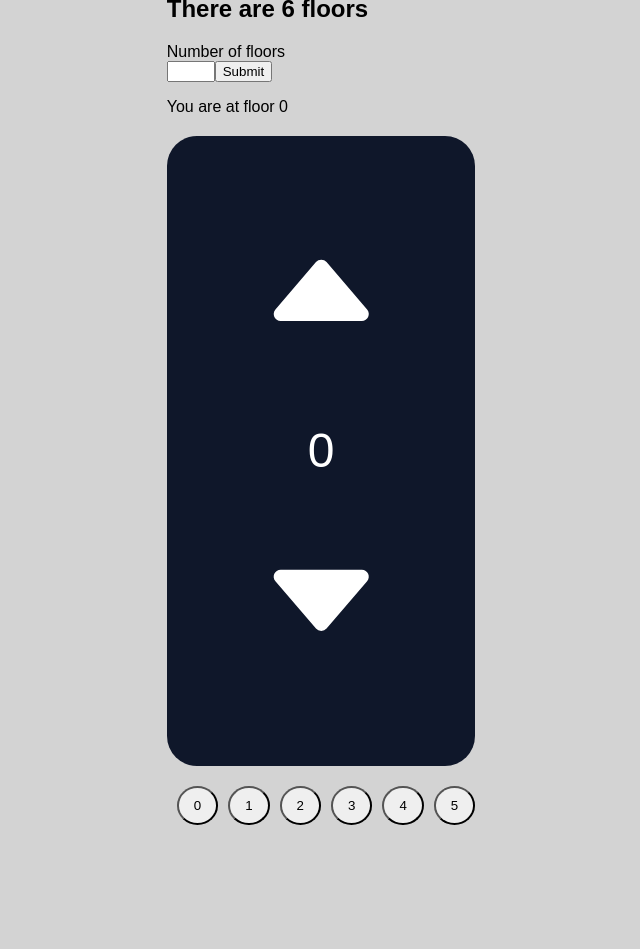
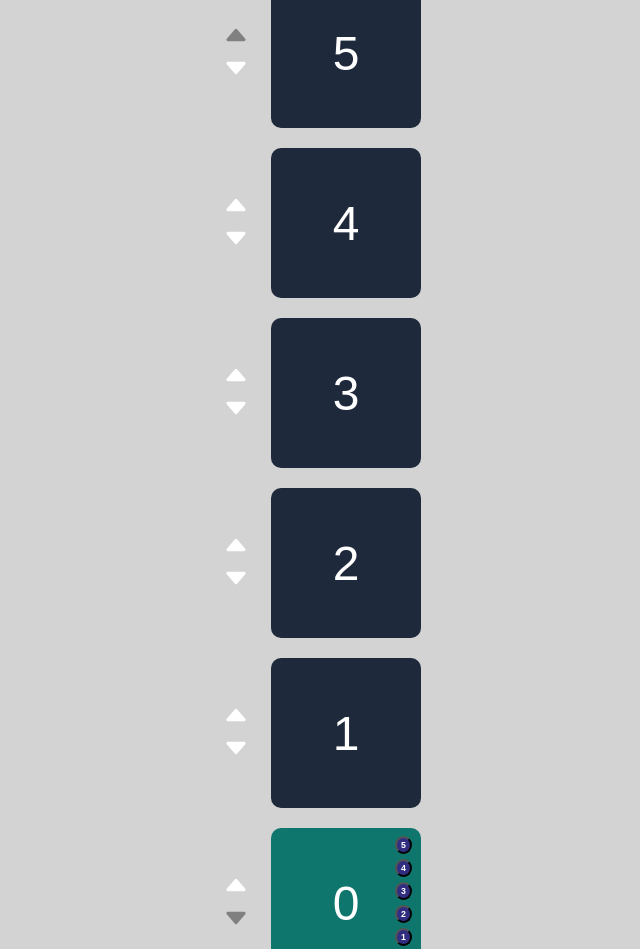
Before and after one commit to charls96/elevator-marvia, a React (Vite) app: page / in a window 1280 px wide. Shown: the top 949 px of the page, without its empty margins (319-959 px from the left). Before the commit the page ends 825 px from the top, so only its background shows below. Built offline with nearby package versions, Linux system fonts and the light colour scheme.

Commit message:
adapting the elevator to the assignment

```diff
--- /dev/null
+++ b/src/components/ButtonElevator.tsx
@@ -0,0 +1,24 @@
+type Props = {
+  id: number;
+  elevatorButtonDataToElevatorBody?: (elevatorButtonDataValue: number) => void;
+};
+
+const ButtonElevator = ({ id, elevatorButtonDataToElevatorBody }: Props) => {
+  return (
+    <button
+      value={id}
+      className="elevator-button"
+      onClick={(e) => {
+        e.preventDefault();
+        const elevatorButtonValue: number = parseInt(
+          (e.currentTarget as HTMLInputElement).value
+        );
+        elevatorButtonDataToElevatorBody?.(elevatorButtonValue);
+      }}
+    >
+      {id}
+    </button>
+  );
+};
+
+export default ButtonElevator;
--- /dev/null
+++ b/src/components/ButtonsOutside.tsx
@@ -0,0 +1,75 @@
+type Props = {
+  currentFloorNumber: number;
+  numberElevator: number;
+  numberFloors: number;
+  elevatorOutsideButtonDataToElevator?: (
+    elevatorOutsideButtonDataValue: number,
+    direction: string
+  ) => void;
+};
+
+const ButtonsOutside = ({
+  numberElevator,
+  numberFloors,
+  elevatorOutsideButtonDataToElevator,
+}: Props) => {
+  return (
+    <div className="arrow-buttons">
+      <button
+        value={numberElevator}
+        className="button-elevator-outside"
+        disabled={numberElevator === numberFloors - 1 ? true : false}
+        style={
+          numberElevator === numberFloors - 1 ? { cursor: "not-allowed" } : {}
+        }
+        onClick={(e) => {
+          e.preventDefault();
+          const elevatorOutsideButtonValue: number = parseInt(
+            (e.currentTarget as HTMLInputElement).value
+          );
+          console.log(elevatorOutsideButtonValue);
+          elevatorOutsideButtonDataToElevator?.(elevatorOutsideButtonValue, "up");
+        }}
+      >
+        <svg
+          xmlns="http://www.w3.org/2000/svg"
+          className="arrow-button"
+          viewBox="0 0 512 512"
+        >
+          <title>Caret Up</title>
+          <path
+            fill={numberElevator === numberFloors - 1 ? "gray" : "white"}
+            d="M414 321.94L274.22 158.82a24 24 0 00-36.44 0L98 321.94c-13.34 15.57-2.28 39.62 18.22 39.62h279.6c20.5 0 31.56-24.05 18.18-39.62z"
+          />
+        </svg>
+      </button>
+      <button
+        value={numberElevator}
+        className="button-elevator-outside"
+        disabled={numberElevator === 0 ? true : false}
+        style={numberElevator === 0 ? { cursor: "not-allowed" } : {}}
+        onClick={(e) => {
+          e.preventDefault();
+          const elevatorOutsideButtonValue: number = parseInt(
+            (e.currentTarget as HTMLInputElement).value
+          );
+          elevatorOutsideButtonDataToElevator?.(elevatorOutsideButtonValue, "down");
+        }}
+      >
+        <svg
+          xmlns="http://www.w3.org/2000/svg"
+          className="arrow-button"
+          viewBox="0 0 512 512"
+        >
+          <title>Caret Down</title>
+          <path
+            fill={numberElevator === 0 ? "gray" : "white"}
+            d="M98 190.06l139.78 163.12a24 24 0 0036.44 0L414 190.06c13.34-15.57 2.28-39.62-18.22-39.62h-279.6c-20.5 0-31.56 24.05-18.18 39.62z"
+          />
+        </svg>
+      </button>
+    </div>
+  );
+};
+
+export default ButtonsOutside;
--- a/src/components/Elevator.tsx
+++ b/src/components/Elevator.tsx
@@ -1,4 +1,5 @@
 import { useEffect, useState } from "react";
+import ButtonsOutside from "./ButtonsOutside";
 import ElevatorBody from "./ElevatorBody";
 import NumberOfFloors from "./NumberOfFloors";
 
@@ -13,10 +14,22 @@ const Elevator = () => {
   const [selectedFloors, setSelectedFloors] = useState<number[]>([]);
   const [selectedFloorsAfter, setSelectedFloorsAfter] = useState<number[]>([]);
 
-  const [going, setGoing] = useState<string>("");
-
   const NumberOfFloorsData = (numberFloors: number = 6) => {
     setArrNumberFloors(Array.from(Array(numberFloors).keys()));
+  };
+
+  const elevatorButtonDataToElevator = (elevatorButtonDataValue: number) => {
+    setSelectedFloors((selectedFloors) => [
+      ...selectedFloors,
+      elevatorButtonDataValue,
+    ]);
+  };
+
+  const elevatorOutsideButtonDataToElevator = (elevatorOutsideButtonDataValue: number, direction: string) => {
+    setSelectedFloors((selectedFloors) => [
+      ...selectedFloors,
+      elevatorOutsideButtonDataValue,
+    ]);
   };
 
   useEffect(() => {
@@ -36,13 +49,10 @@ const Elevator = () => {
           return b - a;
         })
         .map((floor) => {
-          console.log(selectedFloors);
           if (currentFloorNumber !== floor) {
-            floor > currentFloorNumber ? setGoing("up") : setGoing("down");
             setCurrentFloor("moving the elevator to floor " + floor);
             const delay = setTimeout(() => {
               setCurrentFloor("You are at floor " + floor);
-              setGoing("");
               setCurrentFloorNumber(floor);
               setSelectedFloors(
                 selectedFloors.filter((removeFloor) => removeFloor !== floor)
@@ -57,33 +67,30 @@ const Elevator = () => {
   }, [selectedFloorsAfter]);
 
   return (
-    <div className="elevator">
+    <div>
       <h2>There are {numberFloors} floors</h2>
       <NumberOfFloors NumberOfFloorsData={NumberOfFloorsData} />
       <p>{currentFloor}</p>
-      <ElevatorBody currentFloorNumber={currentFloorNumber} going={going} />
-      {arrNumberFloors?.map((i) => {
-        return (
-          <button
-            key={i}
-            className="elevator-button"
-            value={i}
-            id={`button-${i}`}
-            onClick={(e) => {
-              e.preventDefault();
-              const inputValue: number = parseInt(
-                (e.currentTarget as HTMLInputElement).value
-              );
-              setSelectedFloors((selectedFloors) => [
-                ...selectedFloors,
-                inputValue,
-              ]);
-            }}
-          >
-            {i}
-          </button>
-        );
-      })}
+      <div className="elevator">
+        {arrNumberFloors?.map((i) => {
+          return (
+            <div key={i} className="elevator-floor">
+              <ButtonsOutside
+                numberFloors={numberFloors}
+                numberElevator={i}
+                currentFloorNumber={currentFloorNumber}
+                elevatorOutsideButtonDataToElevator={elevatorOutsideButtonDataToElevator}
+              />
+              <ElevatorBody
+                numberElevator={i}
+                currentFloorNumber={currentFloorNumber}
+                arrNumberFloors={arrNumberFloors}
+                elevatorButtonDataToElevator={elevatorButtonDataToElevator}
+              />
+            </div>
+          );
+        })}
+      </div>
     </div>
   );
 };
--- a/src/components/ElevatorBody.tsx
+++ b/src/components/ElevatorBody.tsx
@@ -1,42 +1,41 @@
+import { useEffect, useState } from "react";
+import ButtonElevator from "./ButtonElevator";
+
 type Props = {
   currentFloorNumber: number;
-  going: string;
+  arrNumberFloors: number[];
+  numberElevator: number;
+  elevatorButtonDataToElevator?: (elevatorButtonDataValue: number) => void;
 };
 
-const ElevatorBody = ({ currentFloorNumber, going }: Props) => {
+const ElevatorBody = ({
+  currentFloorNumber,
+  arrNumberFloors,
+  numberElevator,
+  elevatorButtonDataToElevator
+}: Props) => {
+
+  const elevatorButtonDataToElevatorBody = (elevatorButtonDataValue: number) => {
+    elevatorButtonDataToElevator?.(elevatorButtonDataValue);
+  }
+
   return (
-    <div className="body-elevator">
-      <svg
-        xmlns="http://www.w3.org/2000/svg"
-        className="arrow-going"
-        viewBox="0 0 512 512"
-        onClick={(e) => {
-          e.preventDefault();
-
-        }}
-      >
-        <title>Caret Up</title>
-        <path
-          fill={`${going === "up" ? "red" : "white"}`}
-          d="M414 321.94L274.22 158.82a24 24 0 00-36.44 0L98 321.94c-13.34 15.57-2.28 39.62 18.22 39.62h279.6c20.5 0 31.56-24.05 18.18-39.62z"
-        />
-      </svg>
-
-      <p>{currentFloorNumber}</p>
-      <svg
-        xmlns="http://www.w3.org/2000/svg"
-        className="arrow-going"
-        viewBox="0 0 512 512"
-        onClick={() => {
-          console.log("abajo");
-        }}
-      >
-        <title>Caret Down</title>
-        <path
-          fill={`${going === "down" ? "red" : "white"}`}
-          d="M98 190.06l139.78 163.12a24 24 0 0036.44 0L414 190.06c13.34-15.57 2.28-39.62-18.22-39.62h-279.6c-20.5 0-31.56 24.05-18.18 39.62z"
-        />
-      </svg>
+    <div
+      className="body-elevator"
+      style={
+        currentFloorNumber === numberElevator
+          ? { backgroundColor: "#0f766e" }
+          : {}
+      }
+    >
+      <p className="elevator-number">{numberElevator}</p>
+      {currentFloorNumber === numberElevator && (
+        <div className="elevator-buttons">
+          {arrNumberFloors?.map((i) => {
+            return <ButtonElevator key={i} id={i} elevatorButtonDataToElevatorBody={elevatorButtonDataToElevatorBody} />;
+          })}
+        </div>
+      )}
     </div>
   );
 };
--- a/src/index.css
+++ b/src/index.css
@@ -13,10 +13,39 @@ body {
   flex-direction: column;
 }
 
+.elevator{
+  display: flex;
+  flex-direction: column-reverse;
+
+}
+
+.elevator-floor{
+  display: flex;
+  justify-content: center;
+  gap: 20px;
+}
+
+.elevator-buttons{
+  position: absolute;
+  right: 0;
+  top: 8px;
+  display: flex;
+  flex-direction: column-reverse;
+  justify-content: center;
+  gap: 5px;
+  width: 30%;
+}
+
 .elevator-button {
-  padding: 10px 15px;
+  padding: 2px 4px;
+  font-size: 0.55rem;
+  font-weight:bolder;
   border-radius: 100%;
   margin-left: 10px;
+  align-self: center;
+  background-color: #312e81;
+  color: white;
+  cursor: pointer;
 }
 
 .elevator-button-pressed {
@@ -24,15 +53,38 @@ body {
 }
 
 .body-elevator {
-  background-color: #0f172a;
+  position: relative;
+  background-color: #1e293b;
   color: white;
   font-size: 3rem;
   text-align: center;
-  padding: 80px;
-  margin: 20px 0;
-  border-radius: 30px;
+  width: 150px;
+  height: 150px;
+  margin: 10px 0;
+  border-radius: 10px;
+  display: flex;
+  justify-content: center;
 }
 
-.arrow-going{
-  fill: black !important;
+.elevator-number{
+  margin: 0;
+  align-self: center;
 }
+
+.button-elevator-outside{
+ padding: 0;
+ background-color: transparent;
+ border: none;
+ cursor: pointer;
+}
+
+.arrow-button{
+  width: 30px;
+  height: 30px;
+}
+
+.arrow-buttons{
+  display: flex;
+  flex-direction: column;
+  justify-content: center;
+}
```
